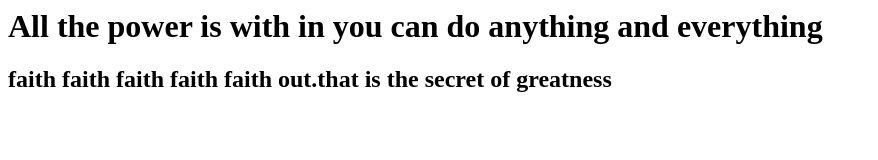
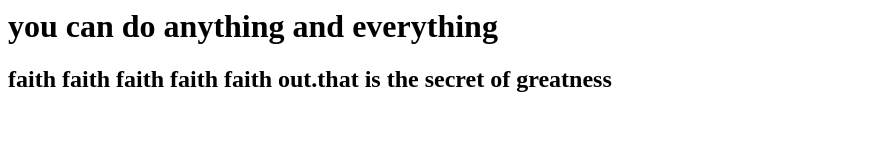
Before and after one commit to Malli120391/firstgitrepo, a plain HTML site: page index.html in a window 1280 px wide. Shown: the whole page, without its empty margins (0-878 px from the left). Drawn offline with Linux system fonts and the light colour scheme.

Commit message:
Update index.html
updated quote 1

```diff
--- a/index.html
+++ b/index.html
@@ -1,6 +1,6 @@
 <html>
 	<body>
-		<h1>All the power is with in you can do anything and everything</h1>
+		<h1>you can do anything and everything</h1>
 		<h2>faith faith faith faith faith out.that is the secret of greatness</h2>
 	</body>
 </html>
```
